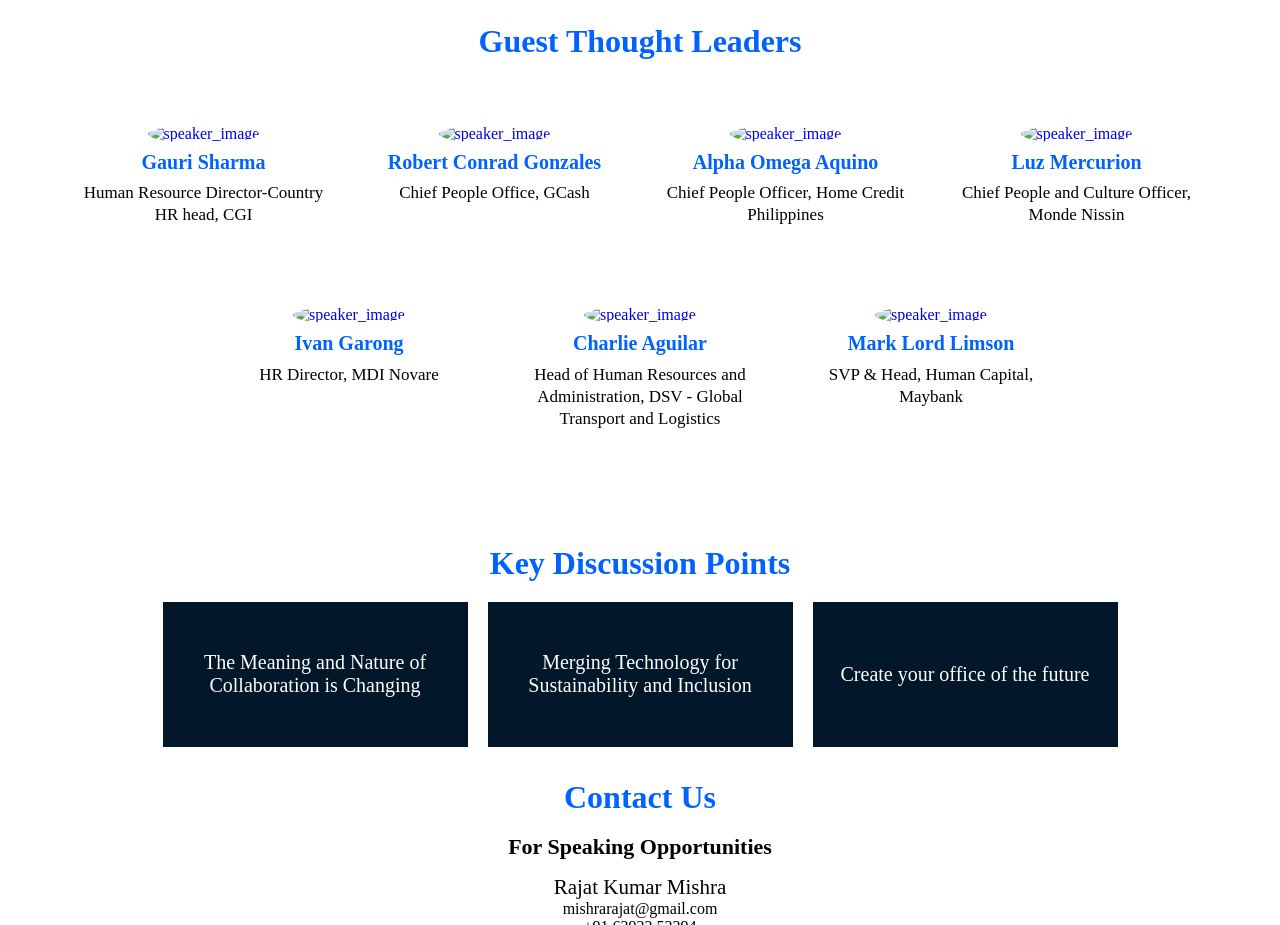
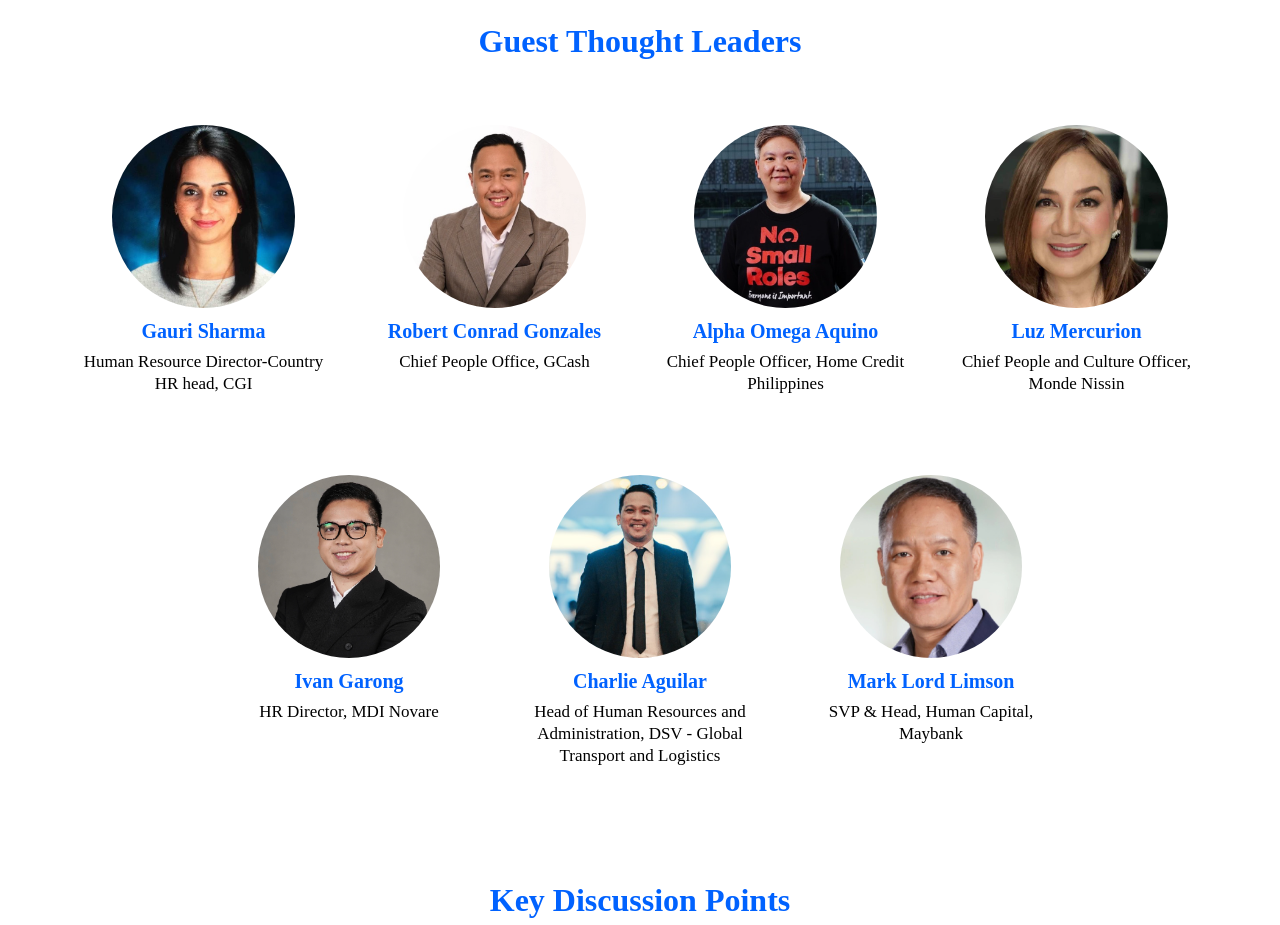
Before and after one commit to rajatmishra6399/Client-Website, a plain HTML site: page index.html in a window 1280 px wide. Shown: the part 1120-2045 px from the top of the page. Drawn offline with Linux system fonts and the light colour scheme.

Commit message:
Update index.html

```diff
--- a/index.html
+++ b/index.html
@@ -93,7 +93,7 @@
         <article  id="speakers1" class="speakers-listing col-md-2 col-sm-3 col-xs-6 gridPadItem btstrp-edn2-crd-27">
 
             <a href="#" id="speakers2">
-<img src="speakersImage/1.jpg" alt="speaker_image">
+<img src="1.jpg" alt="speaker_image">
 <div class="caption">
     <h5>Gauri Sharma</h5>
     <span>Human Resource Director-Country HR head, CGI</span>
@@ -104,7 +104,7 @@
         <article id="speakers1" class="speakers-listing col-md-2 col-sm-3 col-xs-6 gridPadItem btstrp-edn2-crd-27">
 
             <a href="#" id="speakers2">
-<img src="speakersImage/2.jpg" alt="speaker_image">
+<img src="2.jpg" alt="speaker_image">
 <div class="caption">
     <h5>Robert Conrad Gonzales</h5>
     <span>Chief People Office, GCash</span>
@@ -115,7 +115,7 @@
         <article id="speakers1" class="speakers-listing col-md-2 col-sm-3 col-xs-6 gridPadItem btstrp-edn2-crd-27">
 
             <a href="#" id="speakers2">
-<img src="speakersImage/3.jpg" alt="speaker_image">
+<img src="3.jpg" alt="speaker_image">
 <div class="caption">
     <h5>Alpha Omega Aquino</h5>
     <span>Chief People Officer, Home Credit Philippines</span>
@@ -128,7 +128,7 @@
         <article id="speakers1" class="speakers-listing col-md-2 col-sm-3 col-xs-6 gridPadItem btstrp-edn2-crd-27">
 
             <a href="#" id="speakers2">
-<img src="speakersImage/5.jpg" alt="speaker_image">
+<img src="5.jpg" alt="speaker_image">
 <div class="caption">
     <h5>Luz Mercurion</h5>
     <span>Chief People and Culture Officer, Monde Nissin</span>
@@ -139,7 +139,7 @@
         <article id="speakers1" class="speakers-listing col-md-2 col-sm-3 col-xs-6 gridPadItem btstrp-edn2-crd-27">
 
             <a href="#" id="speakers2">
-<img src="speakersImage/6.jpg" alt="speaker_image">
+<img src="6.jpg" alt="speaker_image">
 <div class="caption">
     <h5>Ivan Garong</h5>
     <span>HR Director, MDI Novare</span>
@@ -150,7 +150,7 @@
         <article id="speakers1" class="speakers-listing col-md-2 col-sm-3 col-xs-6 gridPadItem btstrp-edn2-crd-27">
 
             <a href="#" id="speakers2">
-<img src="speakersImage/7.jpg" alt="speaker_image">
+<img src="7.jpg" alt="speaker_image">
 <div class="caption">
     <h5>Charlie Aguilar</h5>
     <span>Head of Human Resources and Administration, DSV - Global Transport and Logistics</span>
@@ -161,7 +161,7 @@
         <article id="speakers1" class="speakers-listing col-md-2 col-sm-3 col-xs-6 gridPadItem btstrp-edn2-crd-27">
 
             <a href="#" id="speakers2">
-<img src="speakersImage/8.jpg" alt="speaker_image">
+<img src="8.jpg" alt="speaker_image">
 <div class="caption">
     <h5>Mark Lord Limson</h5>
     <span>SVP & Head, Human Capital, Maybank</span>
```
